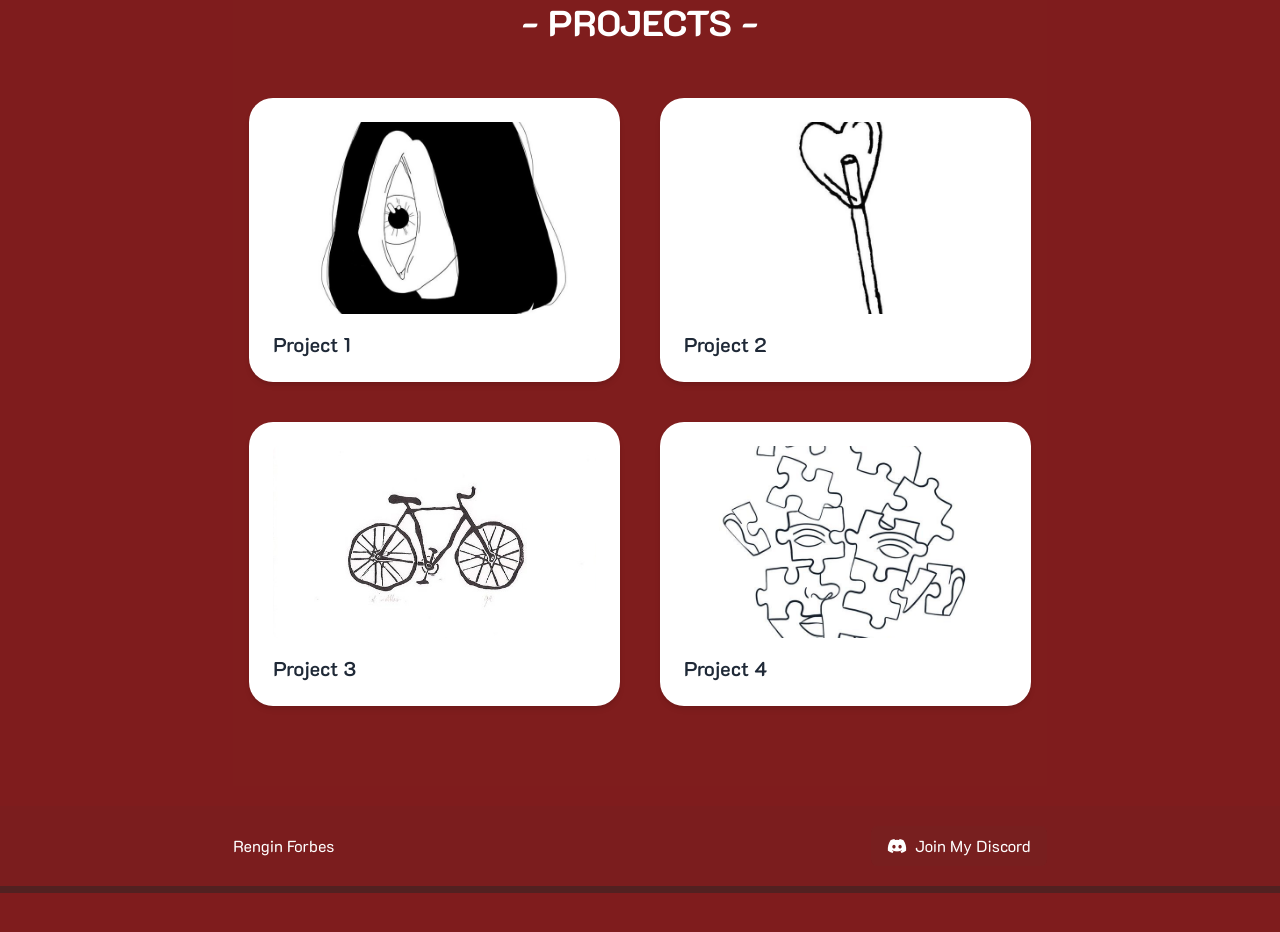
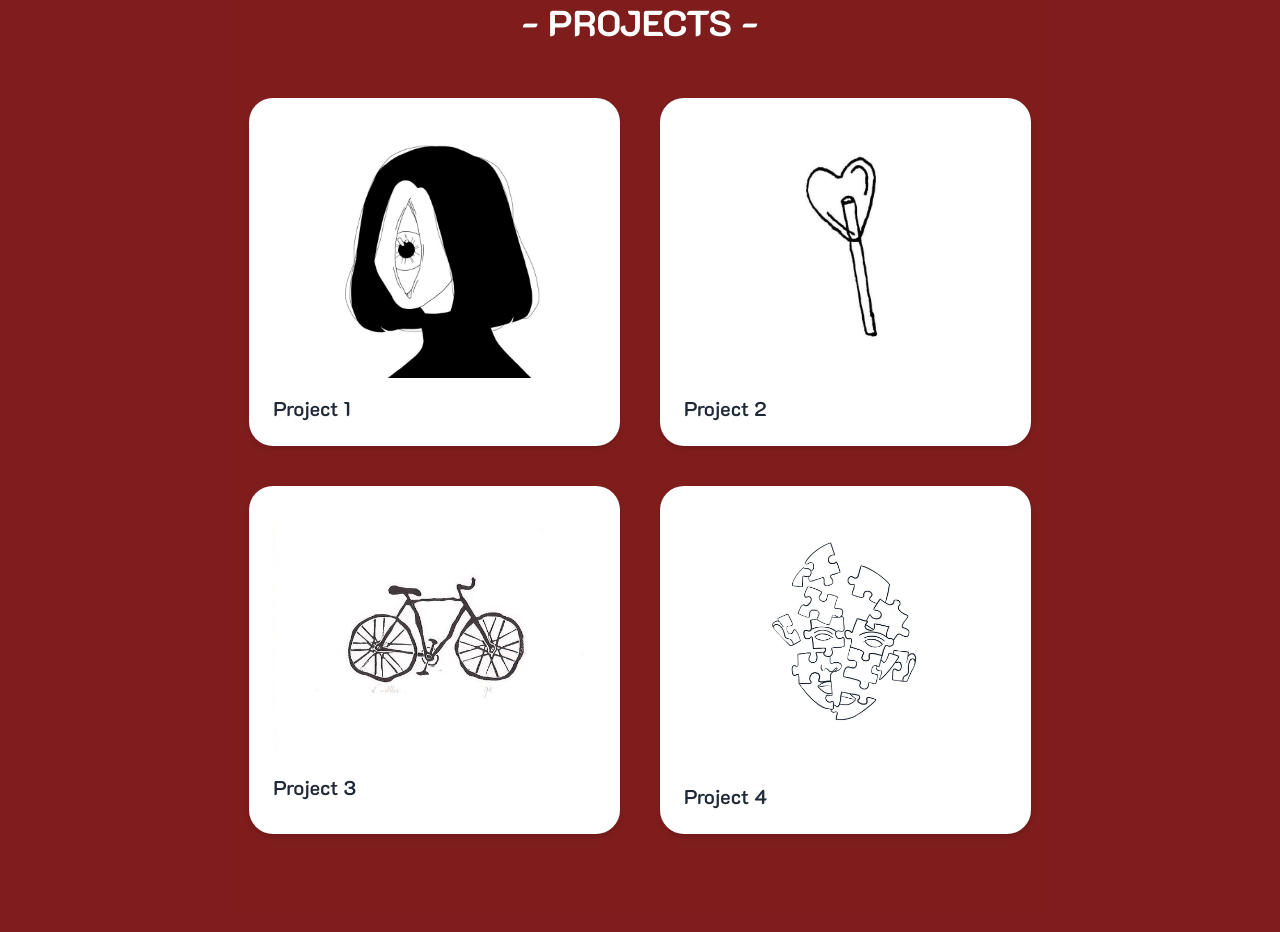
Before and after one commit to rngnnn/Alchemist, a Next.js app: page / in a window 1280 px wide. Shown: the part 1300-2232 px from the top of the page. Before the commit the page ends 2193 px from the top, so only its background shows below. Built offline with nearby package versions, Linux system fonts and the light colour scheme.

Commit message:
Enhance project image display in Home page with improved styling and layout

```diff
--- a/pages/index.jsx
+++ b/pages/index.jsx
@@ -115,11 +115,13 @@ className="bg-red-900"
           ].map((project) => (
             <Link key={project.title} href={project.link}>
               <a className="bg-white shadow-md rounded-3xl p-6 hover:shadow-2xl hover:scale-105 transition-transform duration-300">
+<div className="overflow-hidden rounded-xl mb-4">
                 <img
                   src={`/assets/techs/${project.image}`}
                   alt={project.title}
-                  className="w-full h-48 object-cover rounded-md"
+                  className="w-full max-h-64 object-contain max-auto"
                 />
+</div>
                 <h3 className="text-xl font-semibold text-gray-800 mt-4">{project.title}</h3>
               </a>
             </Link>
```
